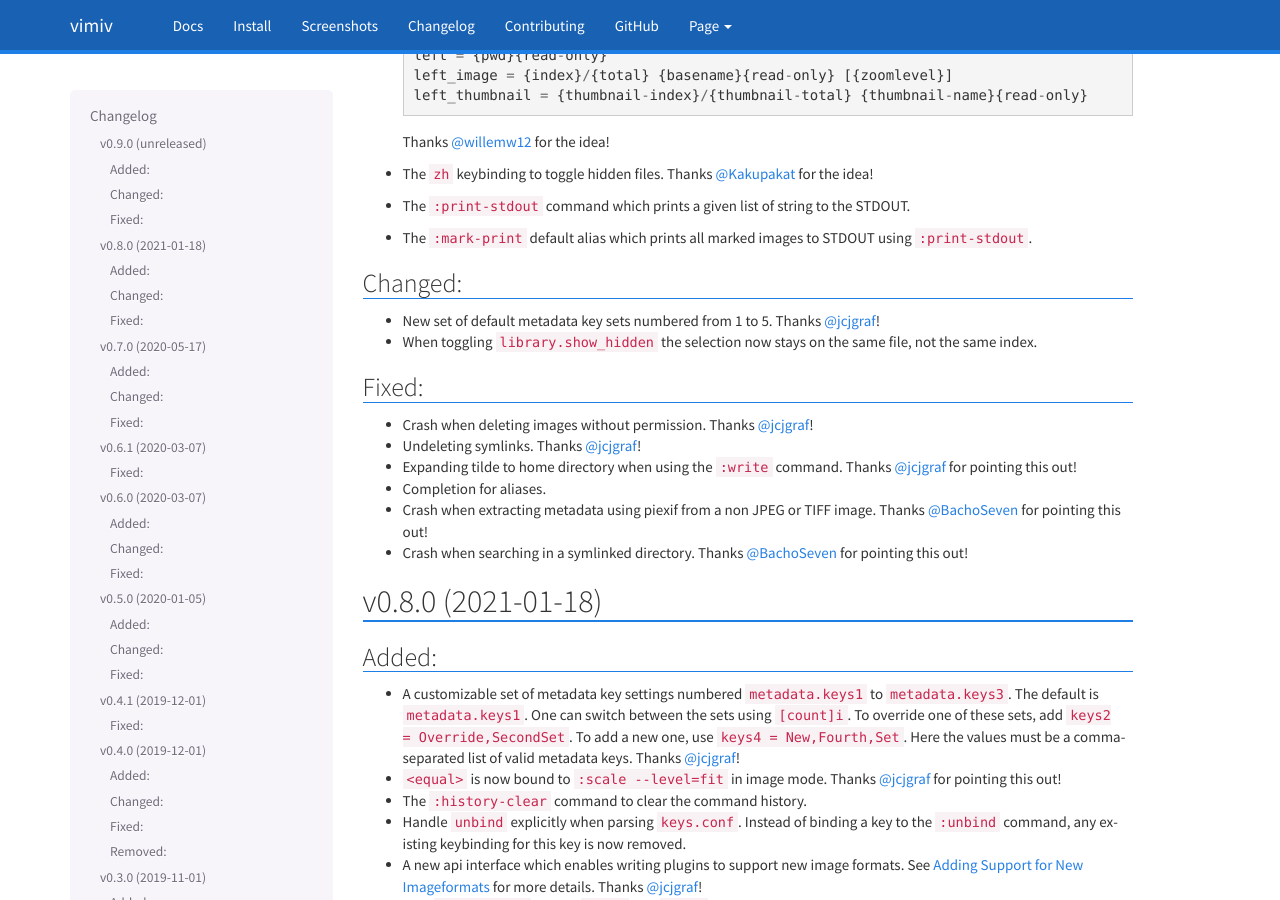
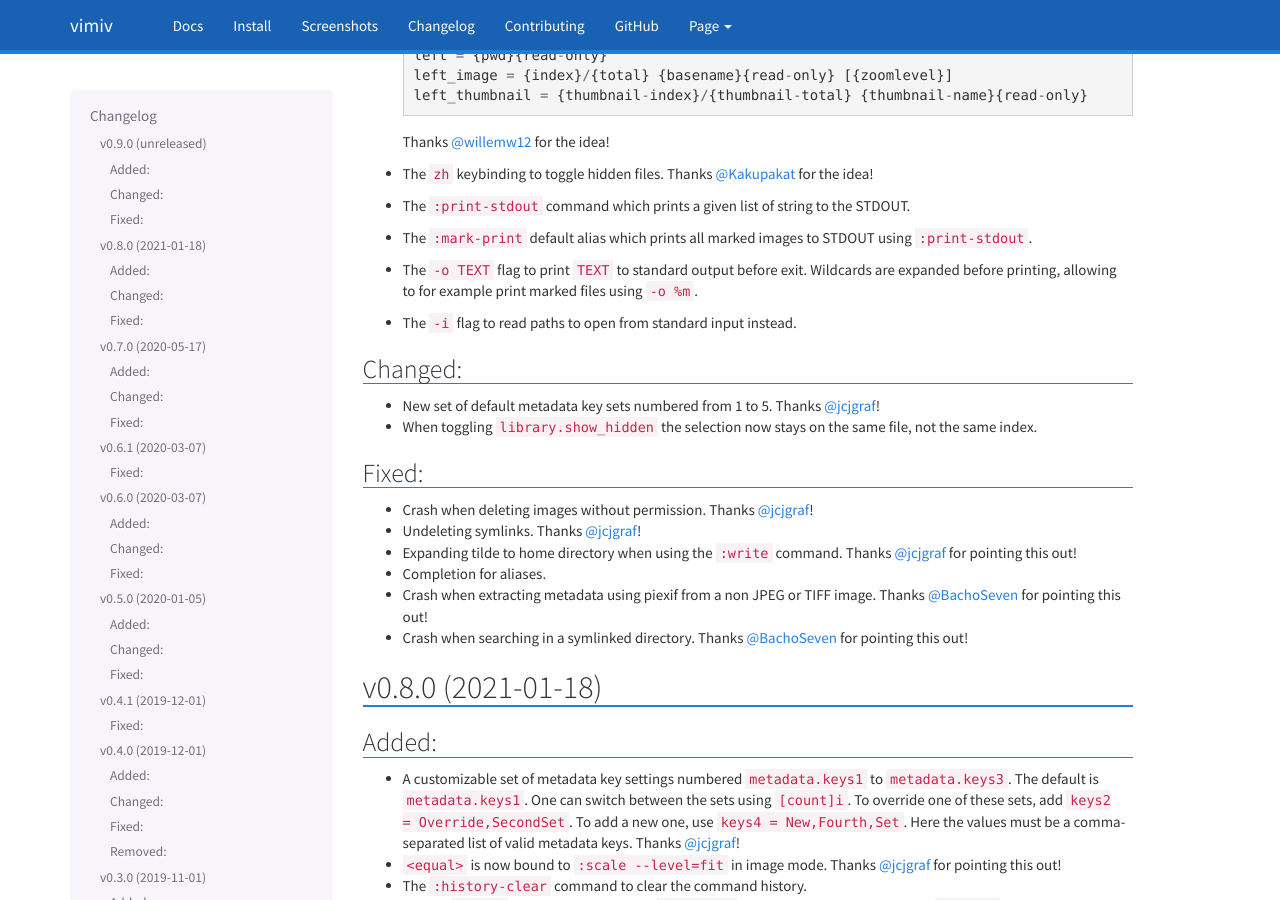
Before and after one commit to karlch/vimiv-qt, a Sphinx documentation site: the page built from docs/changelog.rst, in a window 1280 px wide and 900 px high, scrolled down 826 px. Built offline with Sphinx 7.4.7, drawn with Linux system fonts in a browser that asks for light colours.

Commit message:
Update changelog for new -o / -i flags

```diff
--- a/docs/changelog.rst
+++ b/docs/changelog.rst
@@ -55,6 +55,9 @@ Added:
 * The ``:print-stdout`` command which prints a given list of string to the STDOUT.
 * The ``:mark-print`` default alias which prints all marked images to STDOUT using
   ``:print-stdout``.
+* The ``-o TEXT`` flag to print ``TEXT`` to standard output before exit. Wildcards are
+  expanded before printing, allowing to for example print marked files using ``-o %m``.
+* The ``-i`` flag to read paths to open from standard input instead.
 
 Changed:
 ^^^^^^^^
```
